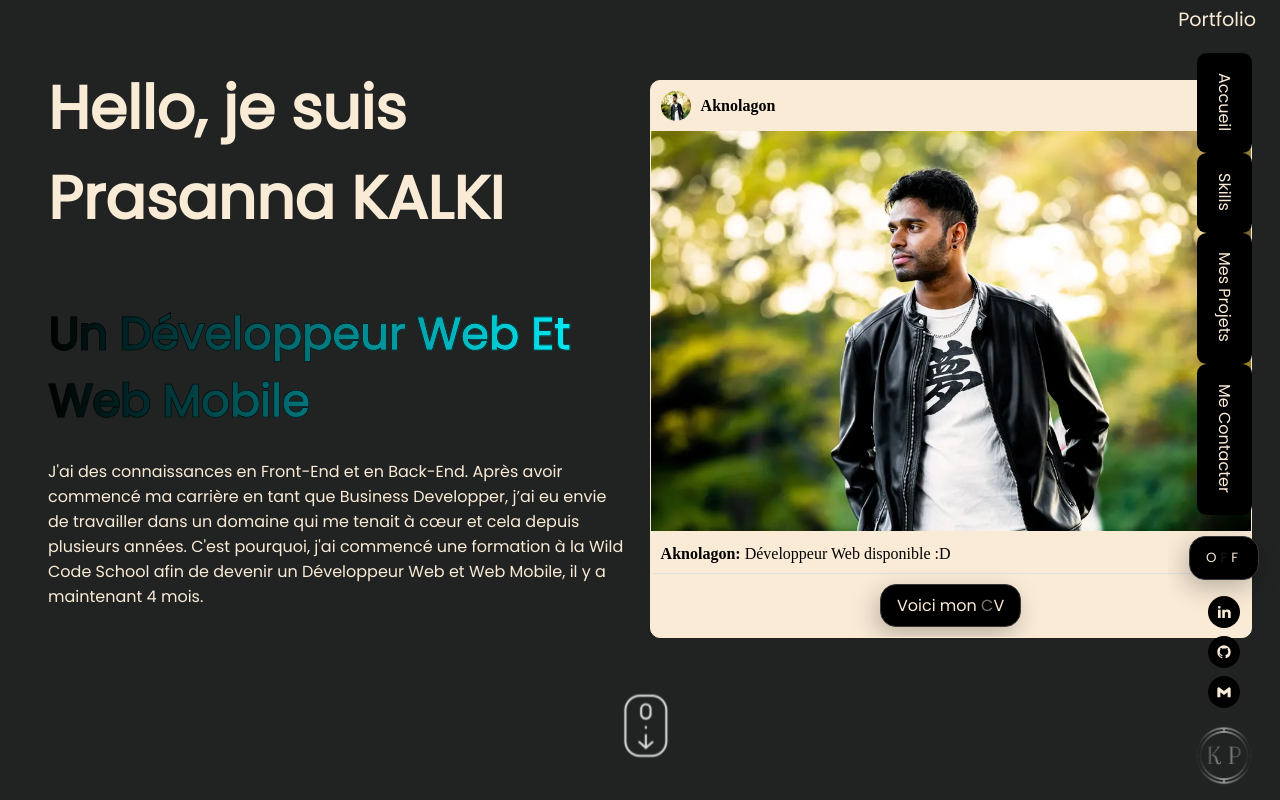
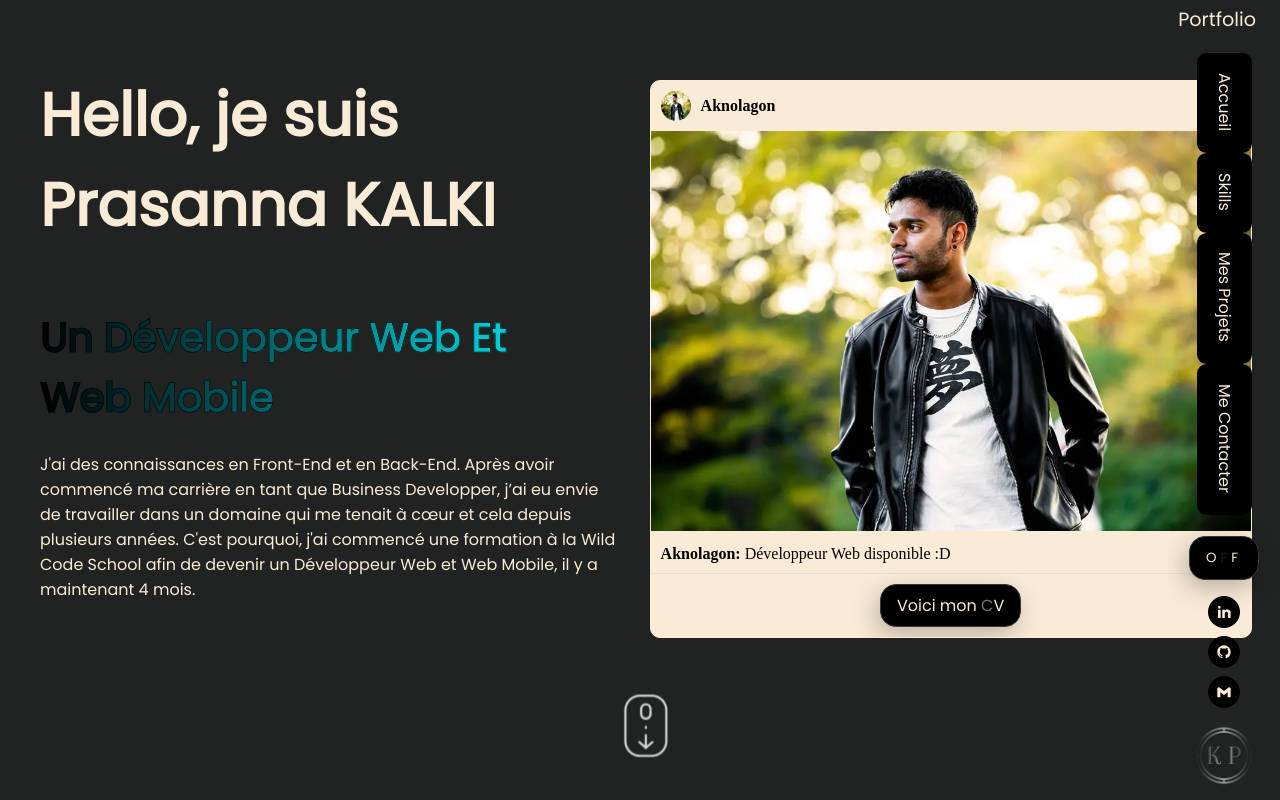
Before and after one commit to Aknolagon/kalki.p, a React (Vite) app: page / in a window 1280 px wide. Shown: the top 800 px of the page. Built offline with nearby package versions, Linux system fonts and the light colour scheme; a web font is replaced by a local one.

Commit message:
responsive

```diff
--- a/src/styles/Header.scss
+++ b/src/styles/Header.scss
@@ -37,7 +37,7 @@
     display: flex;
     flex-direction: column;
     position: relative;
-    left: 3rem;
+    left: 2.5rem;
     font-size: 2.5rem;
     font-family: "Kanit", sans-serif;
     font-family: "Poppins", sans-serif;
@@ -54,7 +54,7 @@
     margin: 0.5rem 0;
     font-family: "Kanit", sans-serif;
     font-family: "Poppins", sans-serif;
-    font-size: 2.8rem;
+    font-size: 2.5rem;
     font-weight: 700;
     color: transparent;
     -webkit-text-stroke: 0.7px rgb(6, 6, 6);
```
